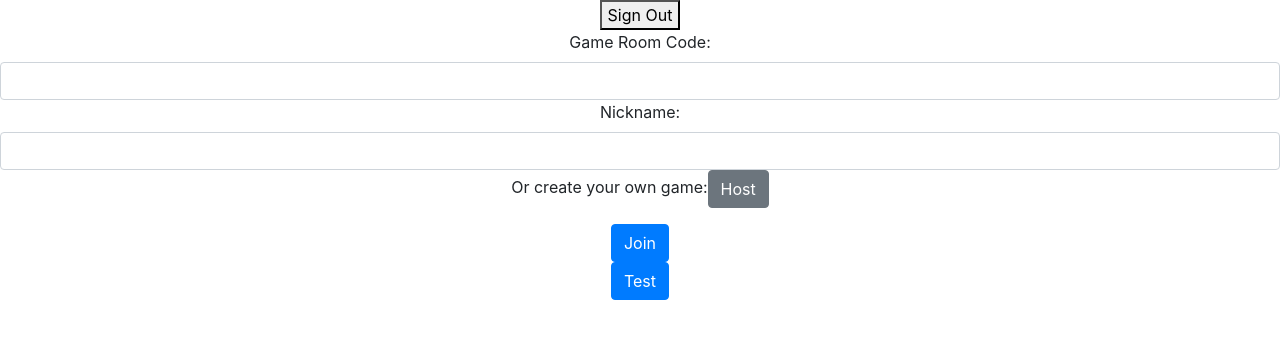
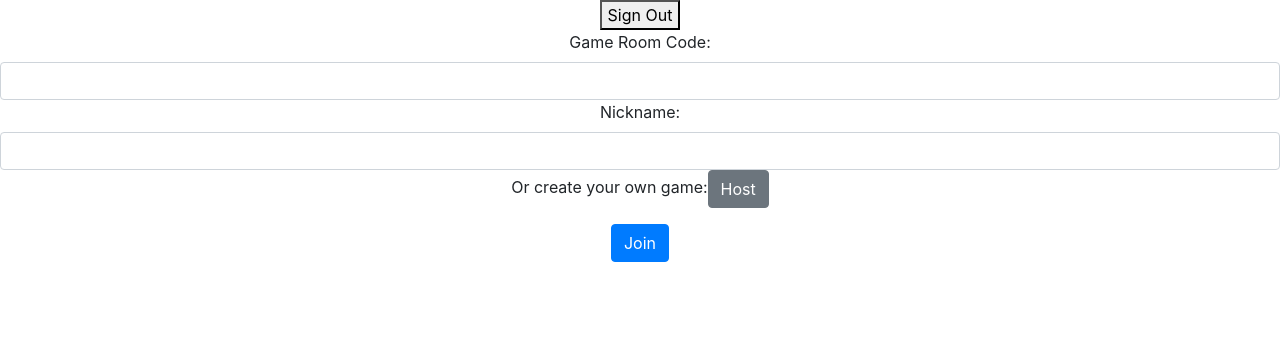
Before and after one commit to The-Odd-Goose/Avalon-Frontend, a React (Create React App) app: page / in a window 1280 px wide. Shown: the top 338 px of the page. Built offline with nearby package versions, Linux system fonts and the light colour scheme; no server answers; sample sign-in values are in the browser's storage.

Commit message:
Added lots of todos to look at

```diff
--- a/src/components/MainMenu.tsx
+++ b/src/components/MainMenu.tsx
@@ -45,11 +45,9 @@ const createGameFetch = async (username: string, uid: string) => {
     return await createPostRequest(data, '/game')
 }
 
-const testFetch = async () => {
-    await createPostRequest({}, '/test')
-}
+function JoinGame() {
 
-function JoinGame() {
+    // TODO: add in a loading after pressing join game and create game and disable buttons
 
     const [roomCode, setRoomCode] = useState("");
     const [username, setUsername] = useState("");
@@ -93,11 +91,9 @@ function JoinGame() {
     }
 
     if (inGame) {
-        // TODO: make this a component, and save to router
-        console.log(roomCode)
-        // return (
-            // <Redirect to={`/games/${roomCode}`} />
-        // );
+        return (
+            <Redirect to={`/games/${roomCode}`} />
+        );
     }
 
     return (
@@ -122,8 +118,6 @@ function JoinGame() {
 
             </Form>
 
-            <Button variant="primary" onClick={testFetch}>Test</Button>
-
 
         </div>
     )
```
Also changed, not shown: src/components/GameRoom/Mission.tsx (+9 -1 lines), src/components/GameRoom/Player.tsx (+9 -1 lines).
